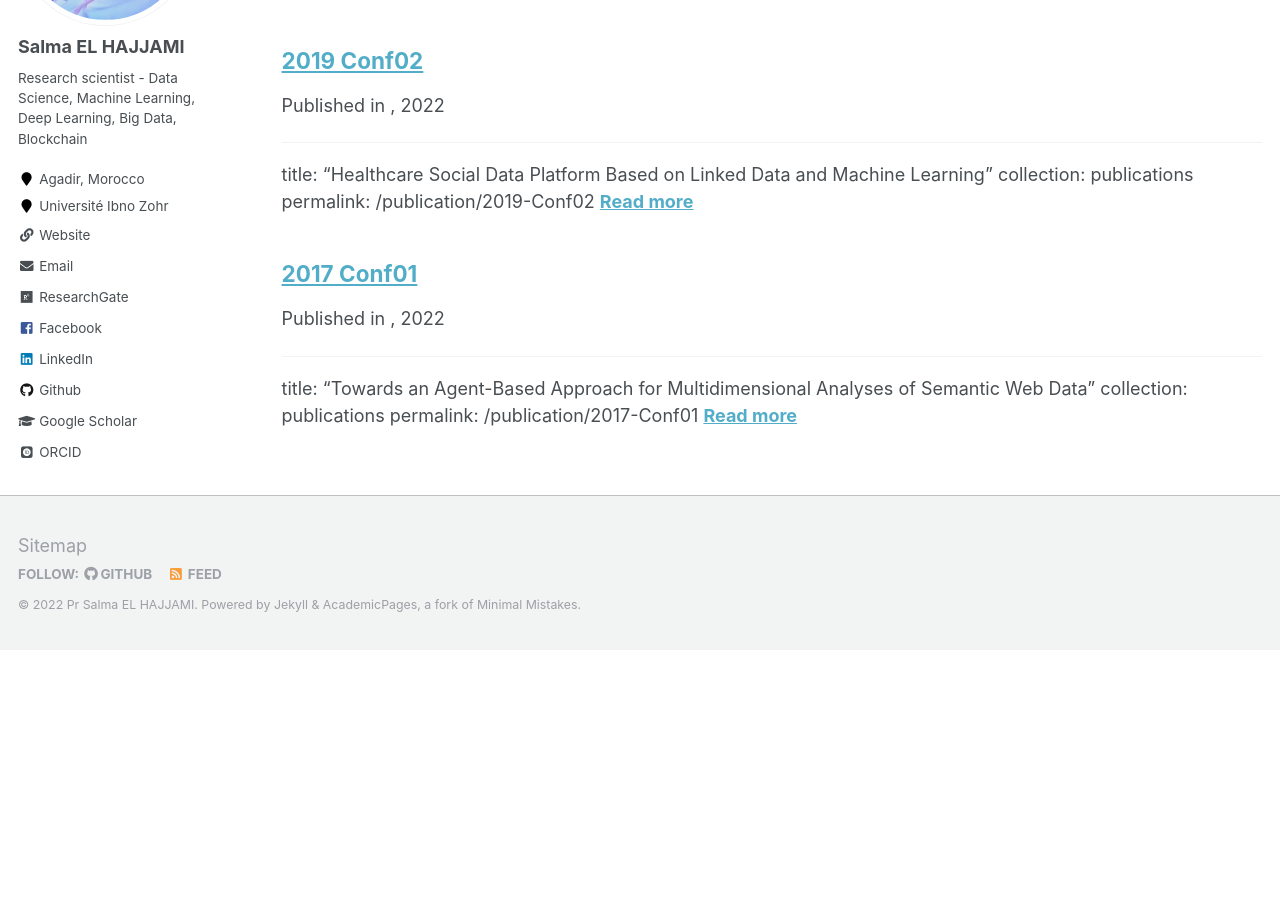
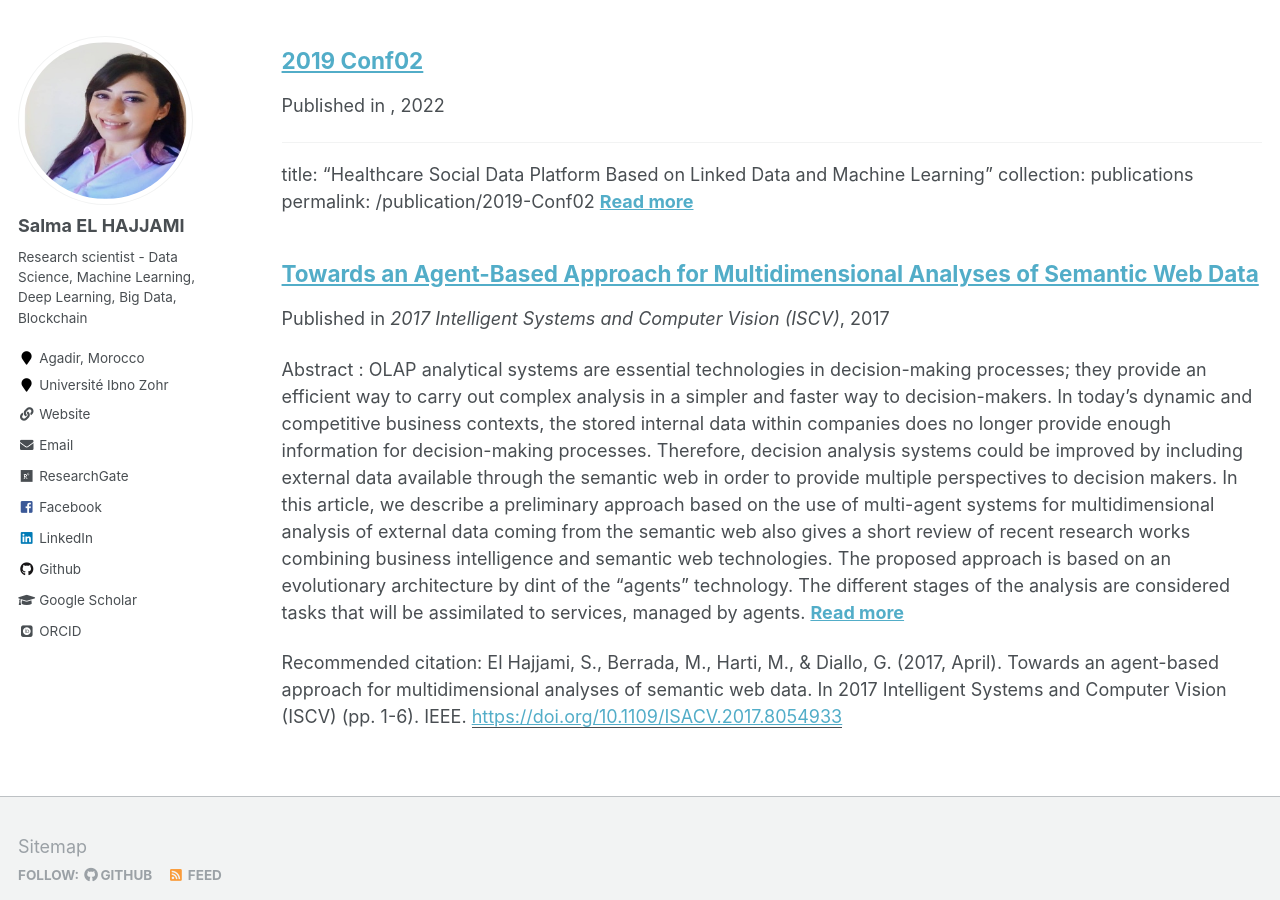
Before and after one commit to salmaelhajjami/salmaelhajjami.github.io, a Jekyll site: the page built from _pages/publications.md, in a window 1280 px wide and 900 px high, scrolled down 1238 px. Built offline with Jekyll 4.4.1, drawn with Linux system fonts in a browser that asks for light colours; some web fonts are replaced; before the commit the page ends 1888 px from its top, so only the background shows below that.

Commit message:
Update 2017-Conf01.md

```diff
--- a/_publications/2017-Conf01.md
+++ b/_publications/2017-Conf01.md
@@ -2,6 +2,13 @@
 title: "Towards an Agent-Based Approach for Multidimensional Analyses of Semantic Web Data"
 collection: publications
 permalink: /publication/2017-Conf01
+excerpt: 'Abstract : OLAP analytical systems are essential technologies in decision-making processes; they provide an efficient way to carry out complex analysis in a simpler and faster way to decision-makers. In today’s dynamic and competitive business contexts, the stored internal data within companies does no longer provide enough information for decision-making processes. Therefore, decision analysis systems could be improved by including external data available through the semantic web in order to provide multiple perspectives to decision makers. In this article, we describe a preliminary approach based on the use of multi-agent systems for multidimensional analysis of external data coming from the semantic web also gives a short review of recent research works combining business intelligence and semantic web technologies. The proposed approach is based on an evolutionary architecture by dint of the "agents" technology. The different stages of the analysis are considered tasks that will be assimilated to services, managed by agents.'
+date: 2017-10-02
+venue: '2017 Intelligent Systems and Computer Vision (ISCV)'
+paperurl: 'https://doi.org/10.1109/ISACV.2017.8054933'
+citation: 'El Hajjami, S., Berrada, M., Harti, M., & Diallo, G. (2017, April). Towards an agent-based approach for multidimensional analyses of semantic web data. In 2017 Intelligent Systems and Computer Vision (ISCV) (pp. 1-6). IEEE.'
+---
+
 
 Abstract : OLAP analytical systems are essential technologies in decision-making processes; they provide an efficient way to carry out complex analysis in a simpler and faster way to decision-makers. In today’s dynamic and competitive business contexts, the stored internal data within companies does no longer provide enough information for decision-making processes. Therefore, decision analysis systems could be improved by including external data available through the semantic web in order to provide multiple perspectives to decision makers. In this article, we describe a preliminary approach based on the use of multi-agent systems for multidimensional analysis of external data coming from the semantic web also gives a short review of recent research works combining business intelligence and semantic web technologies. The proposed approach is based on an evolutionary architecture by dint of the "agents" technology. The different stages of the analysis are considered tasks that will be assimilated to services, managed by agents.
 
```
